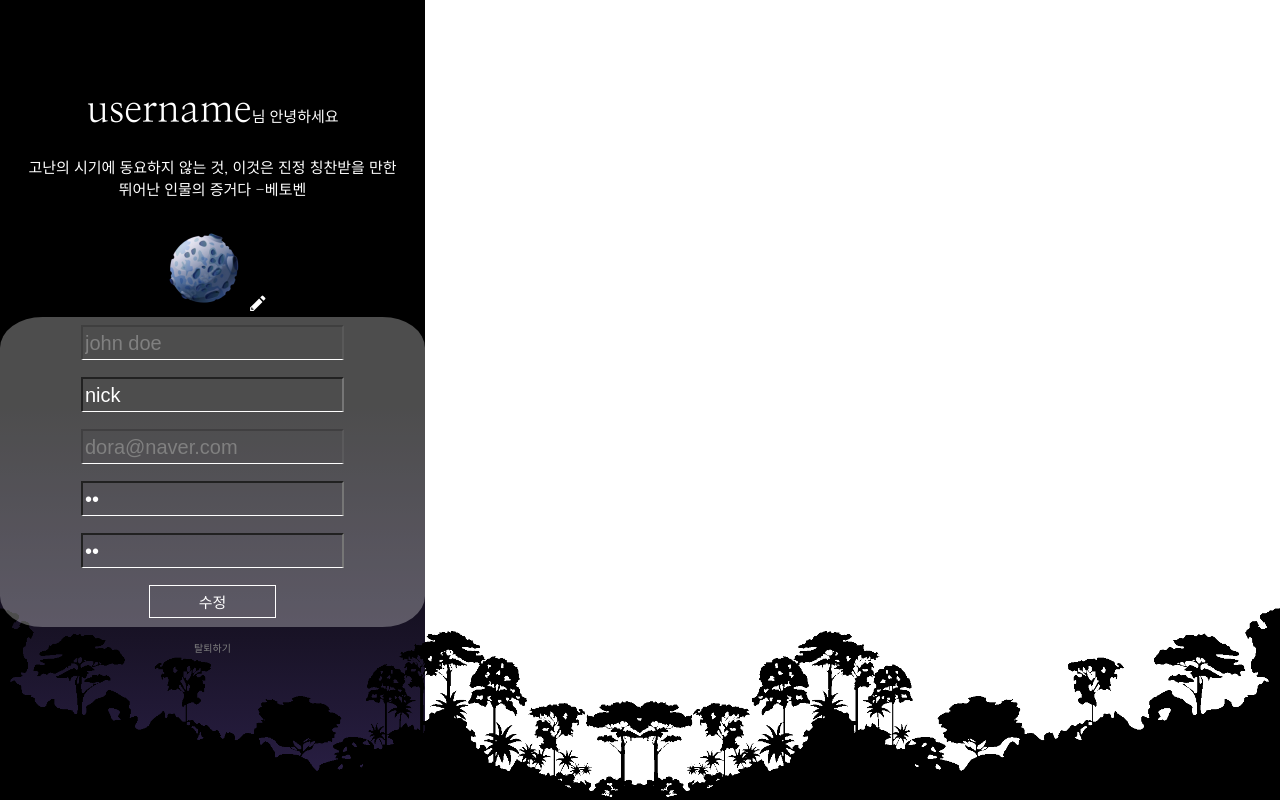
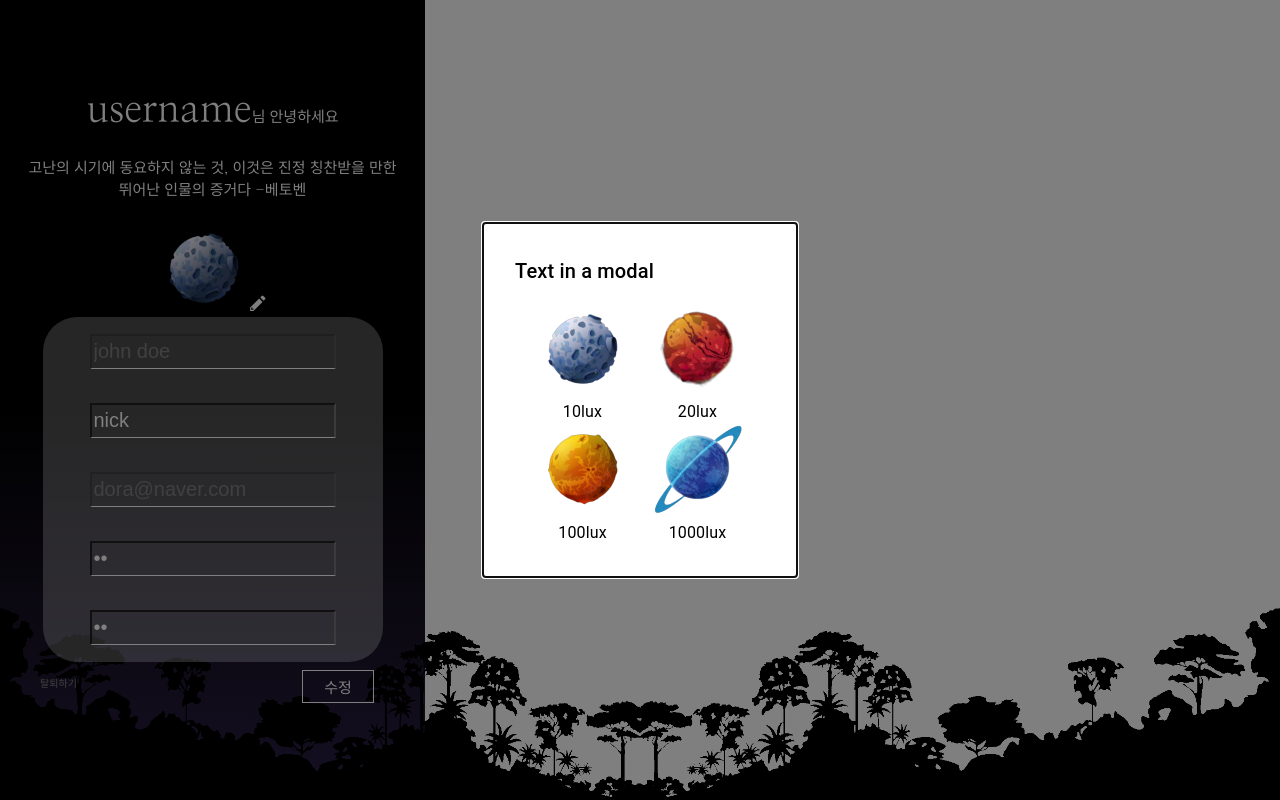
Before and after one commit to 2diotodo/astaro, a React (Create React App) app in the folder frontend/: page /member/membermypage in a window 1280 px wide. Both pictures are taken after a click on the icon 257 px from the left and 302 px from the top of the page. Built offline with nearby package versions, Linux system fonts and the light colour scheme; a web font is replaced by a local one.

Commit message:
[FE-fix] member 관련 CSS

```diff
--- a/frontend/package.json
+++ b/frontend/package.json
@@ -4,6 +4,7 @@
   "private": true,
   "dependencies": {
     "@craco/craco": "^7.1.0",
+    "@emotion/styled": "^11.10.6",
     "@mui/material": "^5.11.16",
     "@reduxjs/toolkit": "^1.9.5",
     "@testing-library/jest-dom": "^5.16.5",
--- a/frontend/src/page/member/MemberMypage.jsx
+++ b/frontend/src/page/member/MemberMypage.jsx
@@ -4,7 +4,11 @@ import { useNavigate } from "react-router";
 import wisdoms from "@constants/wisdom.json";
 import { GoPencil } from "react-icons/go";
 import moon from "@assets/img/moon.png";
+import mars from "@assets/img/mars.png";
+import venus from "@assets/img/venus.png";
+import uranus from "@assets/img/uranus.png";
 import { Background } from "@component/Background";
+import { Modal, Box, Typography } from "@mui/material";
 
 const Wrapper = styled.div`
   height: 80%;
@@ -27,9 +31,9 @@ const Subtitle = styled.div`
   margin: 5% 5% 5% 5%;
 `;
 const Input = styled.input`
-  width: 60%;
+  width: 70%;
   height: 30px;
-  margin: 2%;
+  margin: 5%;
   background-color: rgba(0, 0, 0, 0);
   border-bottom: 1px solid white;
   color: white;
@@ -43,7 +47,7 @@ const Input = styled.input`
   }
 `;
 const Button = styled.button`
-  width: 20%;
+  width: 30px;
   position: relative;
   padding: 5px 20px;
   margin: 2%;
@@ -51,8 +55,22 @@ const Button = styled.button`
   background-color: rgba(0, 0, 0, 0);
   color: white;
   font-size: 15px;
-  justify-contend: end;
+  float: right;
+  right: 10%;
 `;
+
+// modal style
+const boxStyle = {
+  position: "absolute",
+  top: "50%",
+  left: "50%",
+  transform: "translate(-50%, -50%)",
+  width: 250,
+  bgcolor: "background.paper",
+  border: "none",
+  boxShadow: "none",
+  p: 4,
+};
 
 function MemberMypage() {
   const [values, setValues] = useState({
@@ -152,6 +170,7 @@ function MemberMypage() {
 
   const changeProfileHandler = () => {
     console.log("profile Change");
+    handleOpen();
   };
 
   // 수정하기 누르면 수정UI+수정완료버튼으로 바꾸기
@@ -164,6 +183,12 @@ function MemberMypage() {
     console.log("탈퇴?");
     // navigate("/member/membersignup");
   };
+
+  // modal 관리
+  const [open, setOpen] = useState(false);
+  const handleOpen = () => setOpen(true);
+  const handleClose = () => setOpen(false);
+
   return (
     <>
       <Background style={{ position: "relative", zIndex: -10000000 }} />
@@ -255,16 +280,53 @@ function MemberMypage() {
             type="button"
             onClick={resignHandler}
             style={{
+              width: "40px",
               fontSize: "10px",
               border: "none",
               color: "gray",
               position: "relative",
+              float: "left",
+              left: "10px",
             }}
           >
             <div className="resign-button">탈퇴하기</div>
           </Button>
         </div>
       </Wrapper>
+      <Modal
+        open={open}
+        onClose={handleClose}
+        aria-labelledby="modal-modal-title"
+        aria-describedby="modal-modal-description"
+      >
+        <Box sx={boxStyle}>
+          <Typography id="modal-modal-title" variant="h6" component="h2">
+            Text in a modal
+          </Typography>
+          <Typography
+            className="modal-body"
+            id="modal-modal-description"
+            sx={{ mt: 2 }}
+          >
+            <div className="modal-img">
+              <img src={moon} alt="moon" />
+              <div>10lux</div>
+            </div>
+            <div className="modal-img">
+              <img src={mars} alt="mars" />
+              <div>20lux</div>
+            </div>
+            <div className="modal-img">
+              <img src={venus} alt="venus" />
+              <div>100lux</div>
+            </div>
+            <div className="modal-img">
+              <img src={uranus} alt="uranus" />
+              <div>1000lux</div>
+            </div>
+          </Typography>
+        </Box>
+      </Modal>
     </>
   );
 }
--- a/frontend/src/scss/pages/_member-mypage.scss
+++ b/frontend/src/scss/pages/_member-mypage.scss
@@ -5,11 +5,27 @@
   margin-bottom: 10px;
 }
 .mypage-area {
-  background-color: rgba(255, 255, 255, 0.3);
-  border-radius: 10%;
+  .update-form {
+    width: 80%;
+    background-color: rgba(255, 255, 255, 0.3);
+    border-radius: 10%;
+    margin: auto;
+  }
 }
 
 .mypage-modal-selectbox {
   display: flex;
   justify-content: space-around;
 }
+.modal-body {
+  display: flex;
+  flex-wrap: wrap;
+  justify-content: center;
+}
+.modal-img {
+  text-align: center;
+  margin: 0 5% 0 5%;
+}
+img {
+  width: 90px;
+}
```
Also changed, not shown: 1 other file (tests, documents, lock files or other folders).
